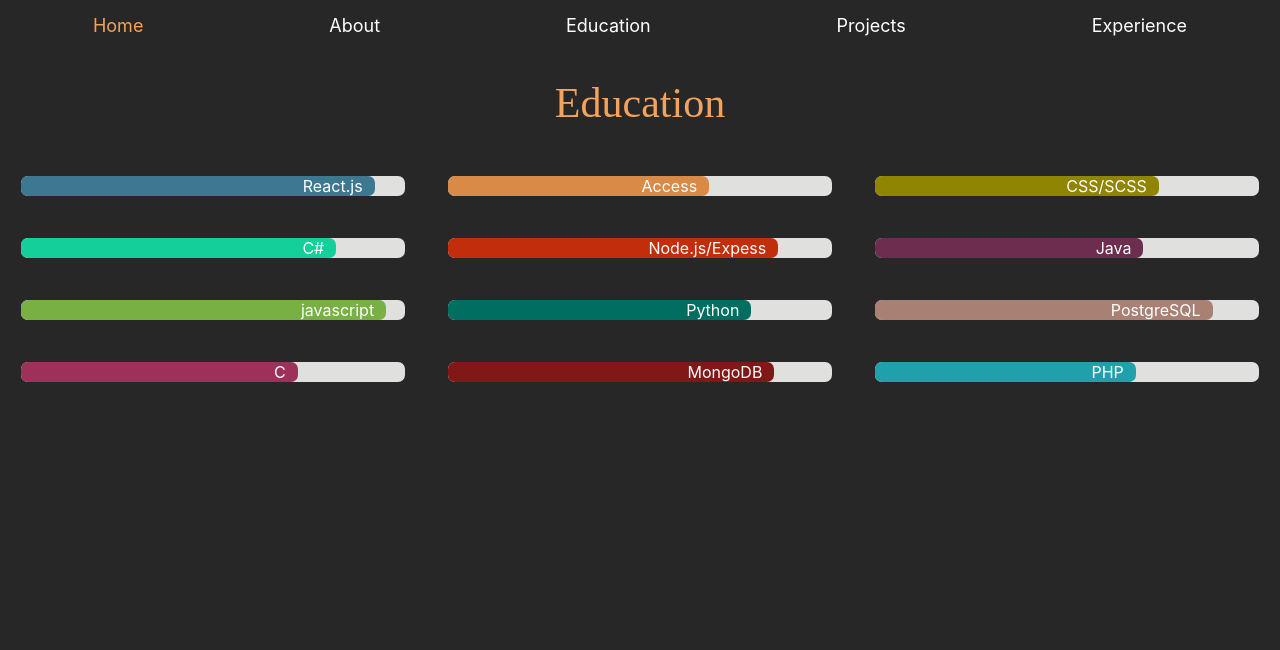
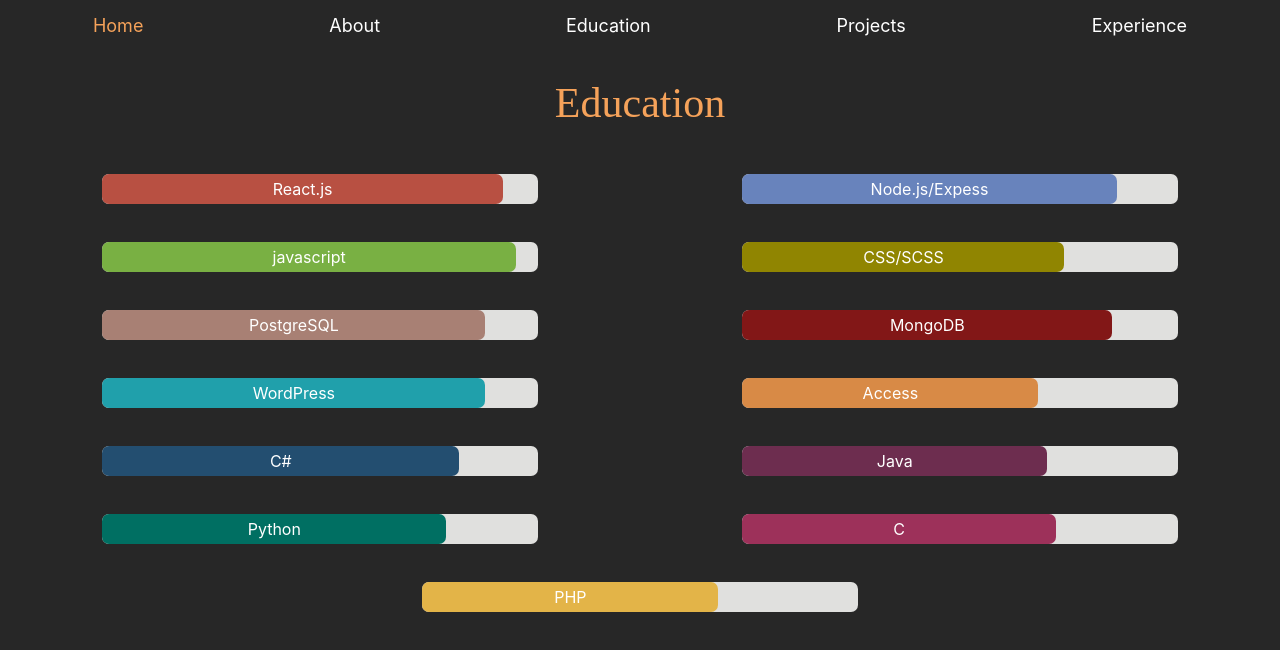
Before and after one commit to hadi1616/myResume, a React (Create React App) app in the folder my_resume/: page /education in a window 1280 px wide. Shown: the top 650 px of the page. Built offline with nearby package versions, Linux system fonts and the light colour scheme.

Commit message:
new desgin

```diff
--- a/my_resume/src/App.js
+++ b/my_resume/src/App.js
@@ -1,7 +1,6 @@
 import { BrowserRouter as Router, Route, Switch } from 'react-router-dom';
 import Home from './components/Home/Home.js'
 import About from './components/About/About.js'
-// import Resume from './components/Resume/Resume.js'
 import Projects from './components/Projects/Projects.js'
 import Education from './components/Education/Education.js'
 import Experience from './components/Experience/Experience.js'
--- a/my_resume/src/components/About/About.css
+++ b/my_resume/src/components/About/About.css
@@ -22,10 +22,10 @@
     font-size: large;
     /* height: max-content; */
 
-    -webkit-background-size: cover;
+    /* -webkit-background-size: cover;
     -moz-background-size: cover;
     -moz-background-size: cover;
-    background-size: cover;
+    background-size: cover; */
 }
 
 
@@ -82,20 +82,18 @@
 
 .downloadButton {
 
-    width: 77px;
-    height: 77px;
+    /* width: 77px;
+    height: 77px; */
     font-family: 'Lucida Sans', 'Lucida Sans Regular', 'Lucida Grande', 'Lucida Sans Unicode', Geneva, Verdana, sans-serif;
     transition: transform 0.8s;
-    background-color: #988c81;
+    background-color: #272727;
+    /* background-color: #988c81; */
     border-style: none;
     text-decoration: none;
-    border-radius: 50%;
+    /* border-radius: 8%; */
     margin: 0 auto;
-    margin-bottom: 15px;
+    /* margin-bottom: 15px; */
 }
-
-
-
 
 
 .ContactMe {
@@ -117,10 +115,12 @@
 }
 
 .downloadCVButton {
-    color: rgb(231, 227, 227);
-    font-size: 14px;
+    /* color: rgb(231, 227, 227); */
+    color: #E8A87C;
+    font-size: 16px;
     font-style: oblique;
-    margin-right: 20px;
+    /* margin-right: 20px; */
+    /* align-items: center; */
 
 }
 
@@ -139,7 +139,6 @@
     .aboutMeContainer {
         height: max-content;
         margin-bottom: 22px;
-
     }
 
 
@@ -170,7 +169,7 @@
     }
 
     .downloadCVButton {
-        font-size: 12px;
+        font-size: 13px;
         /* display: flex; */
         /* align-items: center; */
         margin:0 auto;
--- a/my_resume/src/components/About/About.js
+++ b/my_resume/src/components/About/About.js
@@ -4,7 +4,6 @@
 import { Button } from 'reactstrap';
 import jsPDF from 'jspdf'
 import myResume from '../Resume/Hadi_Moallem_Resume (3).pdf'
-import Tab from '@material-ui/core/Tab';
 import { makeStyles, withStyles } from '@material-ui/core/styles';
 import { Avatar } from '@material-ui/core';
 import Slide from "react-reveal";
--- a/my_resume/src/components/Education/Education.js
+++ b/my_resume/src/components/Education/Education.js
@@ -10,18 +10,19 @@
 
   const testData = [
 
-    { bgcolor: '#3c7990', completed: 92, language: 'React.js' },
+    { bgcolor: '#B85042', completed: 92, language: 'React.js' },
+    { bgcolor: '#6883BC', completed: 86, language: 'Node.js/Expess' },
+    { bgcolor: '#79b043', completed: 95, language: 'javascript' },
+    { bgcolor: '#908501', completed: 74, language: 'CSS/SCSS' },
+    { bgcolor: '#a88074', completed: 88, language: 'PostgreSQL' },
+    { bgcolor: '#821717', completed: 85, language: 'MongoDB' },
+    { bgcolor: '#20a0ab', completed: 88, language: 'WordPress' },
     { bgcolor: '#d88a46', completed: 68, language: 'Access' },
-    { bgcolor: '#908501', completed: 74, language: 'CSS/SCSS' },
-    { bgcolor: '#15cf9b', completed: 82, language: 'C#' },
-    { bgcolor: '#C22E0B', completed: 86, language: 'Node.js/Expess' },
+    { bgcolor: '#234E70', completed: 82, language: 'C#' },
     { bgcolor: '#6D2D4f', completed: 70, language: 'Java' },
-    { bgcolor: '#79b043', completed: 95, language: 'javascript' },
     { bgcolor: '#006F62', completed: 79, language: 'Python' },
-    { bgcolor: '#a88074', completed: 88, language: 'PostgreSQL' },
     { bgcolor: '#9D315A', completed: 72, language: 'C' },
-    { bgcolor: '#821717', completed: 85, language: 'MongoDB' },
-    { bgcolor: '#20a0ab', completed: 68, language: 'PHP' },
+    { bgcolor: '#E3B448', completed: 68, language: 'PHP' },
   ];
 
   return (
--- a/my_resume/src/components/Home/Home.js
+++ b/my_resume/src/components/Home/Home.js
@@ -1,13 +1,9 @@
 import React from 'react'
-import { Link } from 'react-router-dom';
 import git from '../../image/9919.png'
 import linkedin from '../../image/linkedin2.png'
 import gmail from '../../image/gmail3.jpg'
 import '../Home/Home.css'
 import { useHistory } from "react-router-dom";
-import SendEmail from '../SendEmail/SendEmail';
-import Slide from "react-reveal";
-import Flash from "react-reveal";
 import Bounce from 'react-reveal/Bounce';
 
 
@@ -33,7 +29,6 @@
                 <div className={'H12'}>
                     <Bounce top cascade>
                         <h1 className={'homePageTitle'} /*onClick={(e) => { history.push("/about") }}*/>{`I'm ${fullName}`}</h1>
-                        {/* <h1>hadi</h1> */}
                     </Bounce>
 
 
--- a/my_resume/src/components/Projects/Projects.js
+++ b/my_resume/src/components/Projects/Projects.js
@@ -2,6 +2,7 @@
 import './Projects.css'
 import Slide from "react-reveal";
 import Work from '../Work/Work'
+import WP from '../WP/WP'
 import { notification } from 'antd';
 import { ToastContainer, toast } from 'react-toastify';
 import 'react-toastify/dist/ReactToastify.css';
@@ -12,23 +13,24 @@
 
     const [workProps, setWorkProp] = React.useState(
         {
-            workTitle: { first: 'Bluberries shop', second: 'My Resume', third: 'Draw&Guess game', furth: 'Events & wishes', fifth: 'Duroos' },
+            workTitle: { first: 'Bluberries shop', second: 'My Resume', third: 'Draw&Guess game', furth: 'Events & wishes', fifth: 'Duroos' ,sixth:'Georginio Motors'},
 
             workDescription: {
                 first: 'This website is an e-commerce website developed using React. The website was developed for blueberries ice cream shop in Nazareth.',
                 second: 'This project represents my resume as a website.',
                 third: 'Each player receives a word and draws it without using characters or numbers. The next player guesses the word behind the drawing. Then another player draws the word that he chose! The cycle continues until one of the players exit the game, in the end there is a list if the top 10 players',
                 furth: 'This website make users open an event and other users can send wishes to him, every user can see the wishes that he received any time, The user keep all events and wishes in one place like memory box.',
-                fifth: 'Developed a digital education platform for teachers and students that connects teachers and students. This project refers to Tik tak company.'
+                fifth: 'Developed a digital education platform for teachers and students that connects teachers and students. This project refers to Tik tak company.',
+                sixth: 'Georginio Motors is a website for repairing Motorcycles and ATV, MX. This website has been developed using WordPress.'
             },
 
-            githubLink: { first: 'https://github.com/WebAhead8/Blueberries-Shop', second: 'https://github.com/hadi1616/myResume', third: 'https://github.com/hadi1616/draw-and-guess-front-end', furth: 'https://github.com/WebAhead8/EventsApp-frontend', fifth: 'https://github.com/WebAhead8/duroos-frontend' },
+            githubLink: { first: 'https://github.com/WebAhead8/Blueberries-Shop', second: 'https://github.com/hadi1616/myResume', third: 'https://github.com/hadi1616/draw-and-guess-front-end', furth: 'https://github.com/WebAhead8/EventsApp-frontend', fifth: 'https://github.com/WebAhead8/duroos-frontend', sixth:'this website has no link for github'},
 
-            websiteLink: { first: 'https://blueberries.netlify.app/', second: 'https://hadi-moallem-resume.netlify.app', third: 'https://draw-guess-words.netlify.app', furth: 'https://eventsandwishes.netlify.app/', fifth: 'https://eager-bhabha-b18fe5.netlify.app' }
+            websiteLink: { first: 'https://blueberries.netlify.app/', second: 'https://hadi-moallem-resume.netlify.app', third: 'https://draw-guess-words.netlify.app', furth: 'https://eventsandwishes.netlify.app/', fifth: 'https://eager-bhabha-b18fe5.netlify.app' ,sixth:'https://georginio-motors.co.il/'}
         }
     )
     useEffect(() => {
-        toast.warning("Events&wishes project will not login for now, some changes coming soon.")
+        toast.warning("Events&wishes and duroos projects will not login for now, some changes coming soon.")
           },[]);
 
     return (
@@ -52,6 +54,10 @@
 
 
                 <Slide bottom duration={1100}>
+                    <WP  workTitle={workProps.workTitle.sixth} websiteLink={workProps.websiteLink.sixth} workDescription={workProps.workDescription.sixth}/>
+                </Slide>
+
+                <Slide bottom duration={1100}>
                     <Work workTitle={workProps.workTitle.furth} githubLink={workProps.githubLink.furth} websiteLink={workProps.websiteLink.furth} workDescription={workProps.workDescription.furth} />
                 </Slide>
 
--- /dev/null
+++ b/my_resume/src/components/WP/WP.js
@@ -0,0 +1,19 @@
+import '../Work/Work.css'
+
+function WP({workTitle ,websiteLink ,workDescription  }) {
+
+    function webSiteRedirectionFunction(){
+        window.open(websiteLink);
+    }
+
+    return (
+        <div className={'WorkContainer'}>
+            <h2 className='h2'>{workTitle}</h2>
+            <hr size="2.5" width="64%" color="#A6A4A4"/>
+            <p className={'pColor'}>{workDescription}</p>
+            <p  className={'Link'} onClick={webSiteRedirectionFunction}>website</p>
+        </div>
+    )
+}
+
+export default WP
--- a/my_resume/src/components/progress/Progress.css
+++ b/my_resume/src/components/progress/Progress.css
@@ -1,6 +1,9 @@
 .title {
-    margin-right: 7px;
-    height: 55px;
+    display: flex;
+    justify-content: center;
+    /* margin-right: 5px; */
+    /* height: 55px; */
+    padding-bottom: 2px;
 }
 
 
--- a/my_resume/src/components/progress/ProgressBar.js
+++ b/my_resume/src/components/progress/ProgressBar.js
@@ -6,12 +6,12 @@
 
   const containerStyles = {
     height: '100%',
-    width: '30%',
+    width: '34%',
     backgroundColor: "#e0e0de",
     borderRadius: '7px',
     // marginTop: 47,
     // margin:'100px 10px 10px 10px'
-    margin: 21,
+    margin: 19,
     border: '5px bold yellow'
   }
 
```
Also changed, not shown: my_resume/src/components/WP/WP.css (added), 1 other file (tests, documents, lock files or other folders).
